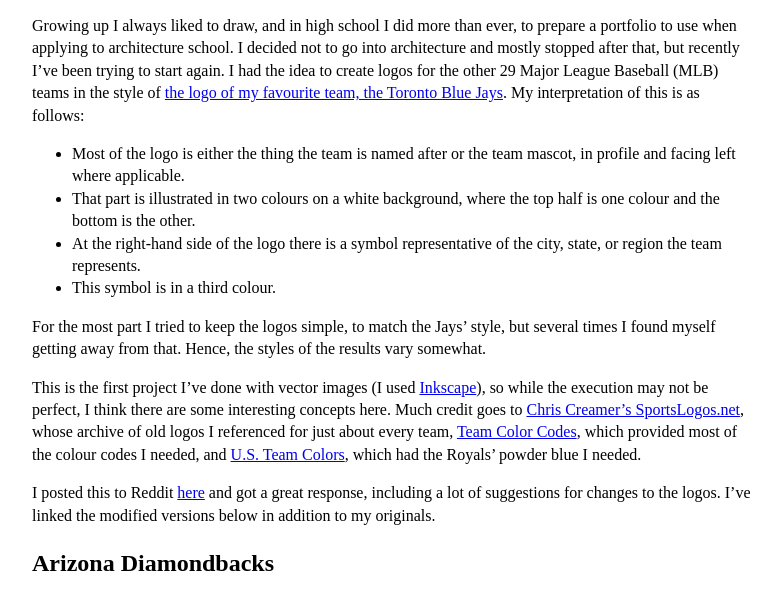
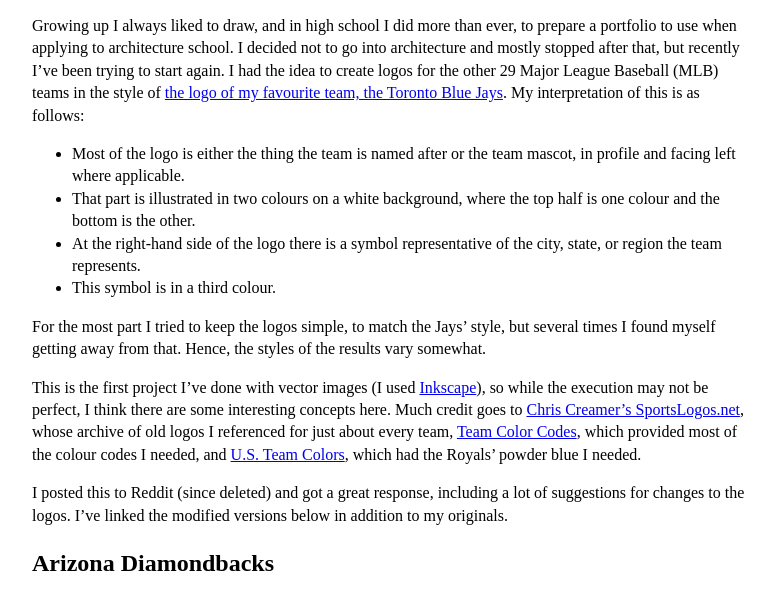
Before and after one commit to jdw1996/jdw1996.github.io, a plain HTML site: page 2019-12-04-mlb-logos-in-the-style-of-the-blue-jays.html in a window 1280 px wide. Shown: the part 158-755 px from the top of the page, without its empty margins (248-1029 px from the left). Drawn offline with Linux system fonts and the light colour scheme.

Commit message:
Remove links to deleted Reddit posts

```diff
--- a/2019-12-04-mlb-logos-in-the-style-of-the-blue-jays.html
+++ b/2019-12-04-mlb-logos-in-the-style-of-the-blue-jays.html
@@ -38,7 +38,7 @@
 </ul>
 <p>For the most part I tried to keep the logos simple, to match the Jays’ style, but several times I found myself getting away from that. Hence, the styles of the results vary somewhat.</p>
 <p>This is the first project I’ve done with vector images (I used <a href="https://inkscape.org/">Inkscape</a>), so while the execution may not be perfect, I think there are some interesting concepts here. Much credit goes to <a href="http://www.sportslogos.net/index.php">Chris Creamer’s SportsLogos.net</a>, whose archive of old logos I referenced for just about every team, <a href="https://teamcolorcodes.com/">Team Color Codes</a>, which provided most of the colour codes I needed, and <a href="https://usteamcolors.com/">U.S. Team Colors</a>, which had the Royals’ powder blue I needed.</p>
-<p>I posted this to Reddit <a href="https://old.reddit.com/r/baseball/comments/e6bygs/oc_mlb_logos_in_the_style_of_the_blue_jays/">here</a> and got a great response, including a lot of suggestions for changes to the logos. I’ve linked the modified versions below in addition to my originals.</p>
+<p>I posted this to Reddit (since deleted) and got a great response, including a lot of suggestions for changes to the logos. I’ve linked the modified versions below in addition to my originals.</p>
 <h2 id="arizona-diamondbacks">Arizona Diamondbacks</h2>
 <p>I’m pretty happy with the way this one turned out. I considered using the Dbacks’ original purple/teal/gold colour scheme, but I decided that maroon/sand/black was more representative of Arizona, in part because it matches the Arizona Coyotes’ look.</p>
 <p><img src="img/mlb-blue-jays/ari.svg" style="width: 400px; height: 400px" /></p>
```
Also changed, not shown: 2020-01-18-nhl-logos-in-the-style-of-the-maple-leafs.html (+1 -1 lines), 2 other files.
